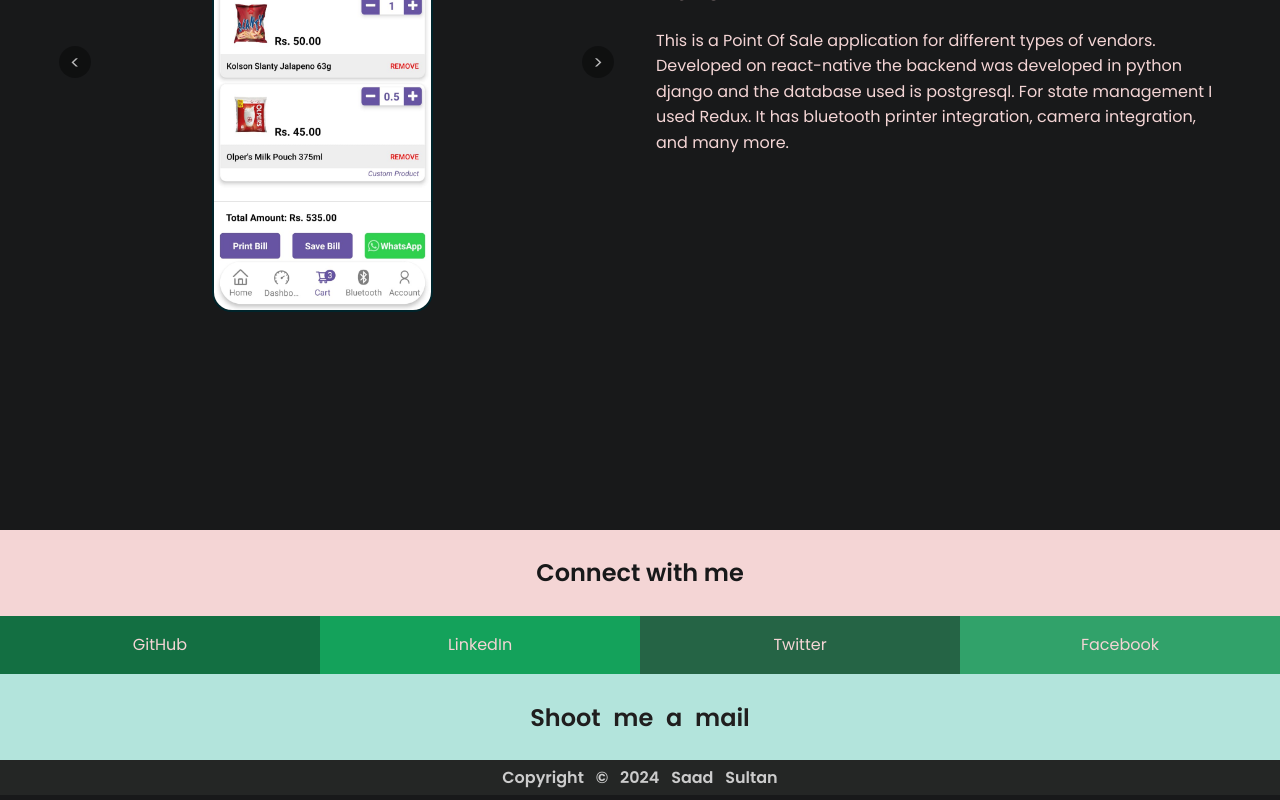
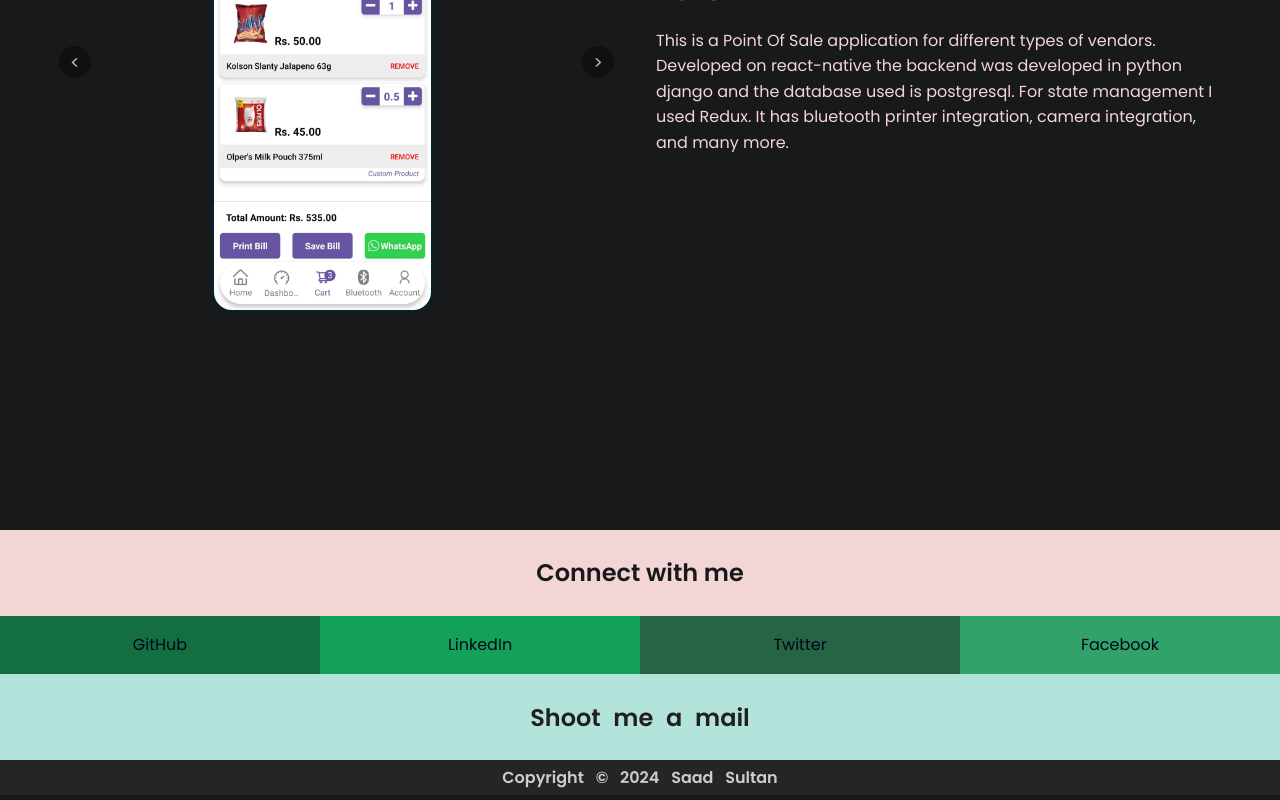
Before and after one commit to saadsultan7/Portfolio, a React (Vite) app: page / in a window 1280 px wide. Shown: the part 3566-4366 px from the top of the page. Built offline with nearby package versions, Linux system fonts and the light colour scheme.

Commit message:
hover of contact fixed

```diff
--- a/src/App.css
+++ b/src/App.css
@@ -549,14 +549,14 @@ hr {
   left: 0;
   width: 100%;
   height: 100%;
-  background: black;
+  background-color: var(--main);
   transform: scaleY(0);
   transform-origin: bottom;
   transition: transform 0.3s ease;
   z-index: -1;
 }
 #Contact ul li:hover {
-  transform: translateY(-5px);
+  background-color: var(--main);
 }
 #Contact ul li:hover::before {
   transform: scaleY(1);
@@ -574,13 +574,14 @@ hr {
   background-color: #43ffa198;
 }
 #Contact ul li a {
-  color: var(--body-text);
+  color: var(--search-text);
+  display: block;
   text-decoration: none;
   transition: 0.7s ease-in-out;
 }
 #Contact ul li:hover {
   scale: 1.01;
-  box-shadow: 4px 2px 13px 5px rgb(6, 18, 12);
+
 }
 #Contact .mail {
   background-color: var(--mail);
--- a/src/components/Contact.tsx
+++ b/src/components/Contact.tsx
@@ -1,23 +1,21 @@
 import React from 'react';
-import MagneticText from './MagneticText';
-
 const Contact: React.FC = () => {
   return (
     <section id="Contact">
       <h2 data-aos="fade-down" data-aos-duration="2000">
-        <MagneticText>Connect with me</MagneticText>
+        Connect with me
       </h2>
       <ul data-aos="fade-in" data-aos-duration="2000">
-        <li><a href="https://github.com/saadsultan7"><MagneticText>GitHub</MagneticText></a></li>
-        <li><a href="https://www.linkedin.com/in/saad-sultan-25a323298/"><MagneticText>LinkedIn</MagneticText></a></li>
-        <li><a href="https://x.com/itachi78900?s=08"><MagneticText>Twitter</MagneticText></a></li>
-        <li><a href="https://www.facebook.com/SaadSultan.50000MW?mibextid=ZbWKwL"><MagneticText>Facebook</MagneticText></a></li>
+        <li><a href="https://github.com/saadsultan7">GitHub</a></li>
+        <li><a href="https://www.linkedin.com/in/saad-sultan-25a323298/">LinkedIn</a></li>
+        <li><a href="https://x.com/itachi78900?s=08">Twitter</a></li>
+        <li><a href="https://www.facebook.com/SaadSultan.50000MW?mibextid=ZbWKwL">Facebook</a></li>
       </ul>
       <h3 className="mail" data-aos="fade-up" data-aos-duration="2000" data-aos-offset="50">
-        <MagneticText>Shoot me a mail</MagneticText>
+        Shoot me a mail
       </h3>
       <h4 className="copy-right">
-        <MagneticText>Copyright &copy; 2024 Saad Sultan</MagneticText>
+        Copyright &copy; 2024 Saad Sultan
       </h4>
     </section>
   );
--- a/src/components/Projects.tsx
+++ b/src/components/Projects.tsx
@@ -1,6 +1,5 @@
 import React from 'react';
 import ProjectItem from './ProjectItem';
-import MagneticText from './MagneticText';
 import chatImage2 from '../assets/s0.jpg';
 import parchi1 from '../assets/parchi1.jpg';
 import parchi2 from '../assets/parchi2.jpg';
```
